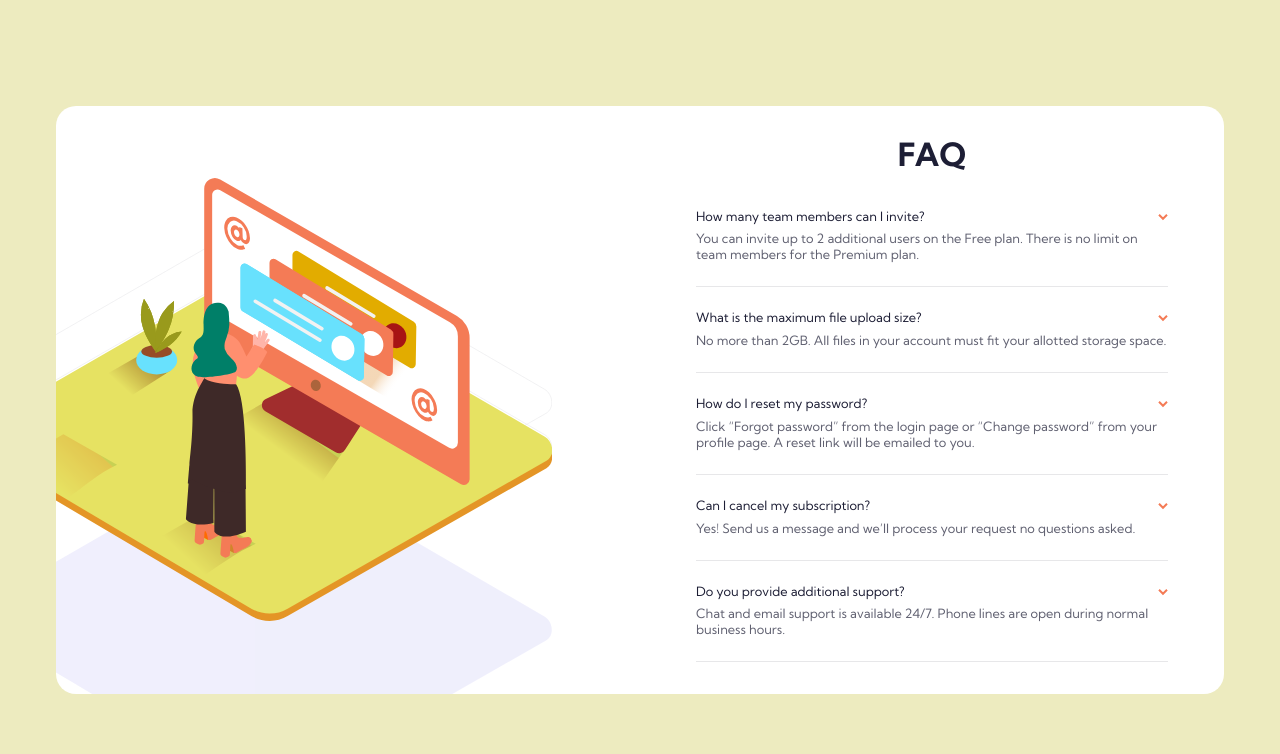
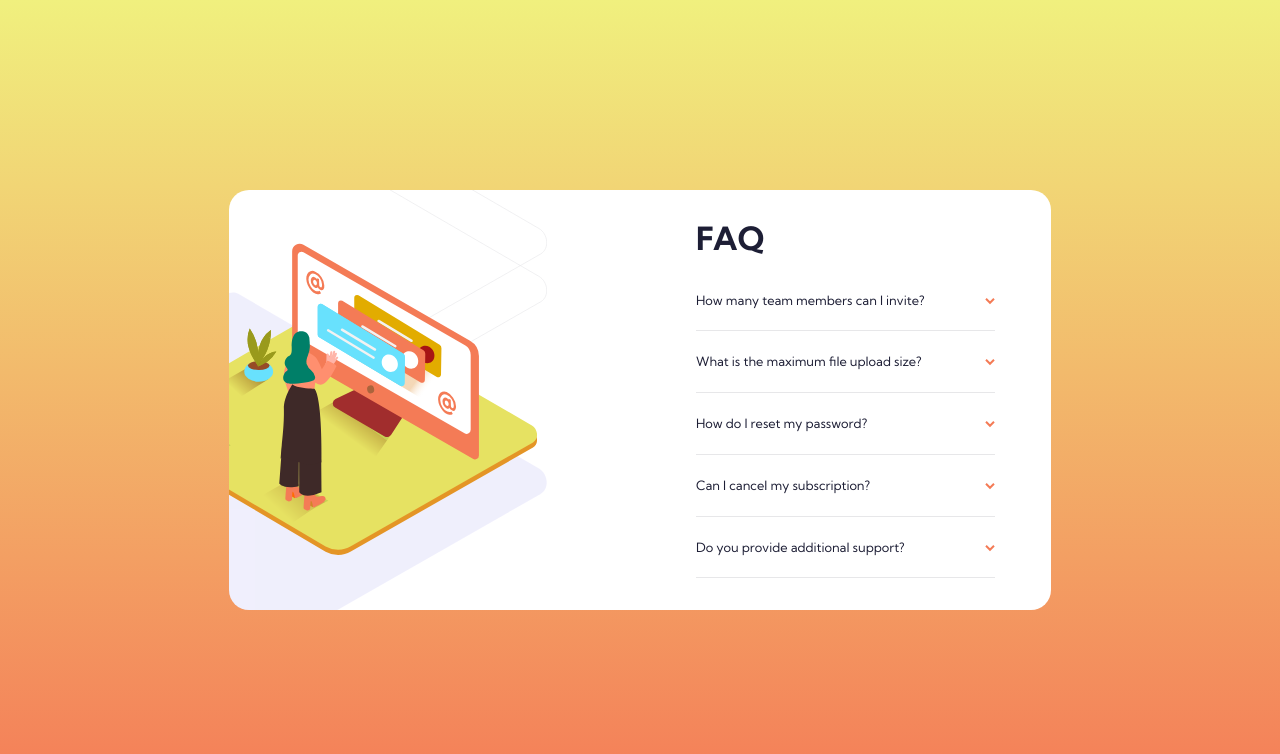
Before and after one commit to Santiagoponce/FAQ-accordion-card, a plain HTML site: page index.html in a window 1280 px wide. Drawn offline with Linux system fonts and the light colour scheme.

Commit message:
Estilo desktop temrinado (sin excepcion de overflow de caja

```diff
--- a/css/desktop.css
+++ b/css/desktop.css
@@ -2,17 +2,23 @@
 {
     body
     {
-        background-color: rgb(237, 235, 191);
+        background: linear-gradient(rgb(240, 240, 126),var(--Soft-red));
         flex-direction: column;
     }
 
     .faq
     {
         flex-direction: row;
-        margin: 2rem;
-        border-radius: 20px;
+        margin: 0 2rem;
         position: relative;
+        padding: 0;
         overflow: hidden;
+
+    }
+
+    main
+    {
+        width: auto;
     }
 
 
@@ -20,14 +26,43 @@
     {
         flex: 1 1 50%;
         position: relative;
-        transform: translateX(-15%);
+
+        transform: translateX(-25%);
     }
+    .faq__decoration >*
+{
+    inline-size:100%;
+}
+
+
+.faq__decoration-bg
+{
+
+    transform: translateY(15%);
+    transform: translateX(-15%);
+
+    scale: 1.5;
+}
+
+.faq__decoration-box
+{
+    position: absolute;
+    scale: .5;
+    display: inline;
+    z-index: 3;
+    transform: translateX(-100%);
+}
     .faq__content
     {
         flex: 1 1 50%;
         margin:0;
         padding:2rem;
         align-items: flex-start;
+    }
 
+
+    .faq h1
+    {
+        text-align: start;
     }
 }
--- a/css/style.css
+++ b/css/style.css
@@ -36,9 +36,9 @@ body
     flex-direction: column;
     justify-content: space-around;
     align-items: center;
-    background-color: var(--Soft-violet);
     min-height: 100vh;
-
+    background: linear-gradient(var(--Soft-violet),
+    var(--Soft-blue));
     font-family: 'Kumbh Sans', sans-serif;
     font-size:1rem;
 }
@@ -56,7 +56,6 @@ main
     display: flex;
     flex-direction: column;
     align-items: center;
-
     border-radius: 20px;
     position: relative;
     min-width: 280px;
@@ -68,14 +67,15 @@ main
 {
     display: flex;
     position: absolute;
-    inline-size: 75%;
+    justify-content: center;
+    inline-size: 100%;
     transform: translateY(-58.9%);
 
 
 }
 .faq__decoration >*
 {
-    inline-size: 100%;
+    inline-size: 85%;
 }
 
 .faq__decoration-bg
@@ -89,6 +89,12 @@ main
 .faq__decoration-img
 {
     z-index: 1;
+}
+
+.faq__decoration-box
+{
+    position: absolute;
+    display: none;
 }
 
 .faq__content
@@ -146,6 +152,7 @@ main
 }
 .faq__answer
 {
+    display: none;
     margin-top: .5rem;
     line-height: 1rem;
     opacity: .7;
--- a/index.html
+++ b/index.html
@@ -18,6 +18,7 @@
     <div class="faq">
 
     <div class="faq__decoration">
+
       <picture class="faq__decoration-img">
         <source srcset="images/illustration-woman-online-desktop.svg" media="(min-width:700px)">
         <img alt="" src="images/illustration-woman-online-mobile.svg">
@@ -28,6 +29,7 @@
         <img alt="" src="images/bg-pattern-mobile.svg">
       </picture>
 
+        <img class="faq__decoration-box" src="images/illustration-box-desktop.svg" alt="">
     </div>
 
     <section class="faq__content">
```
